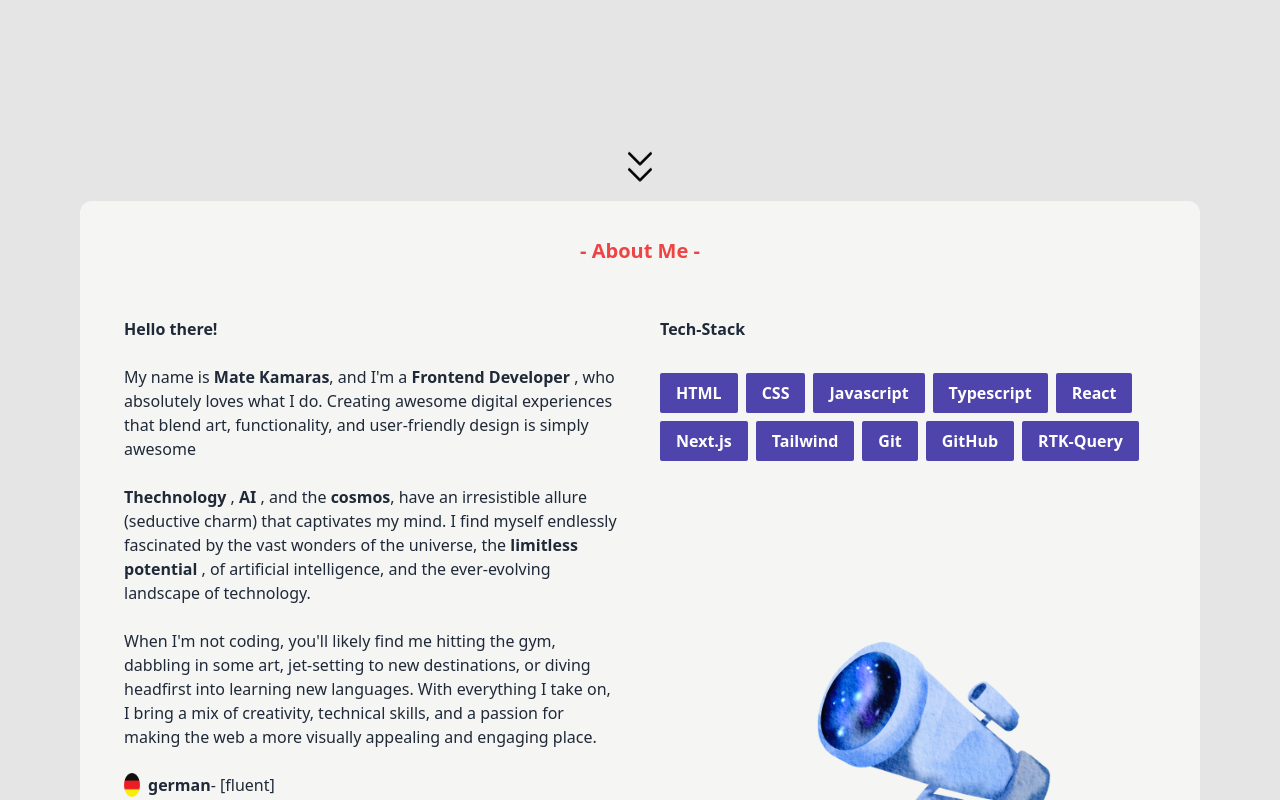
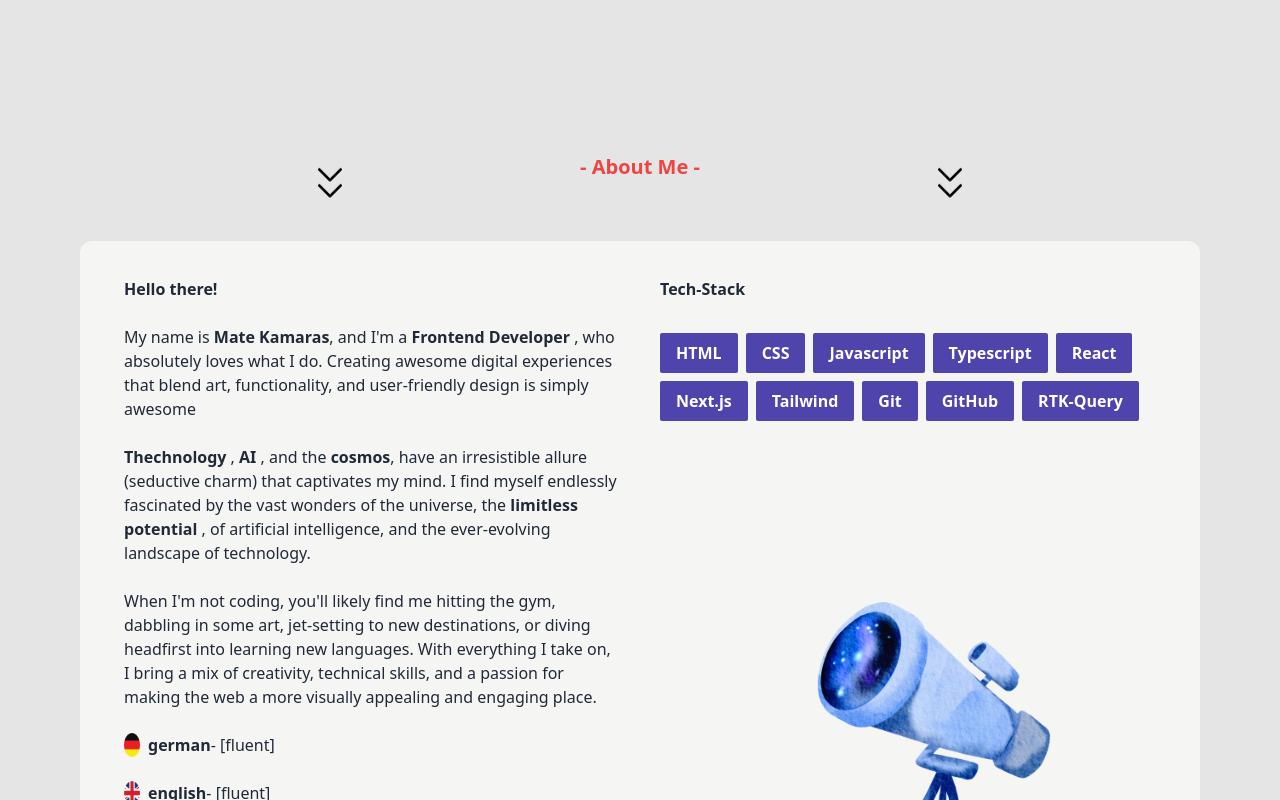
Before and after one commit to Murci2022/MY-PORTFOLIO, a Next.js app: page / in a window 1280 px wide. Shown: the part 920-1720 px from the top of the page. Built offline with nearby package versions, Linux system fonts and the light colour scheme.

Commit message:
changed text color in AboutSec to dark:text-gray-400

```diff
--- a/components/AboutSection.tsx
+++ b/components/AboutSection.tsx
@@ -19,13 +19,16 @@ const skills = [
 const AboutSection = () => {
     /* */
     return (
-        <section id='about' className=' text-center break-normal bg-stone-100  dark:bg-black text-gray-800 dark:text-gray-300 py-3 px-3 rounded-xl'>
-            <div className='my-6 mx-4 pb-6 md:pt-30 md:pb-30'>
-                <h1 className='text-center font-bold text-xl text-red-500'>
-                    - About Me -</h1>
+        <section id='about' className=' text-center break-normal bg-stone-100  dark:bg-black text-gray-800 dark:text-gray-400 py-3 px-3 rounded-xl'>
+            {/* <div>
+                 <h1 className='text-center font-bold text-xl text-red-500'>
+                - About Me -</h1>
 
 
-                <hr className=' w-6 h-1 mx-auto my-4  border-0 rounded'></hr>
+                <hr className=' w-6 h-1 mx-auto my-4  border-0 rounded'></hr></div>*/}
+            <div className='my-2 mx-4 pb-6 md:pt-30 md:pb-30'>
+
+
                 <div className='flex flex-col space-y-10 items-stretch justify-center align-top  md:flex-row md:text-left md:p-4 md:space-y-0 md:space-x-10 '>
                     <div className='md:w-1/2'>
                         <h1 className='text-center text-xl2 font-bold mb-6 md:text-left'>Hello there!</h1>
--- a/components/HeroSection.tsx
+++ b/components/HeroSection.tsx
@@ -19,7 +19,7 @@ const HeroSection = () => {
                 </div> */}
                 {/* BLOCK B */}
                 <div className='
-               text-center md:w-3/5 md:mt-2 md:pl-4 justify-center border-r-2 border-solid border-red-500'>
+               text-center md:w-3/5 md:mt-2 md:pl-4 justify-center md:border-r-2 md:border-solid md:border-red-500'>
                     <div className="my-1 animate-bounce  text-gray-800 dark:text-gray-500">
                         hello konnichiwa szia grüssgott moin,moin!
                     </div>
@@ -61,11 +61,29 @@ const HeroSection = () => {
                     </Link>
 
                 </div>
-                <div className=' flex md:justify-center pt-6  md:w-1/2 md:mt-2'>
+                <div className=' flex md:justify-center pt-10  md:w-1/2 md:mt-2'>
                     <Image className='rounded-md shadow-xl w-auto h-auto' src="/Mate2.png" alt='headshot' width={300} height={300} priority />
                 </div>
             </div>
-            <div className='flex flex-row justify-center  md:mt-40' >
+            <div className='flex flex-col justify-center mb-6 md:mt-40' >
+                <div className='flex justify-evenly '>
+
+                    <Link
+                        to="about"
+                        activeClass="active"
+                        spy={true}
+                        smooth={true}
+                        offset={-100}
+                        duration={500}
+                    >
+                        <RxDoubleArrowDown size={40} className="animate-bounce cursor-pointer mb-6" />
+
+                    </Link>
+                    <div>   <h1 className='text-center font-bold text-xl text-red-500'>
+                        - About Me -</h1>
+
+
+                    </div>
                     <Link
                         to="about"
                         activeClass="active"
@@ -79,6 +97,14 @@ const HeroSection = () => {
                     </Link>
 
                 </div>
+
+
+
+
+
+
+
+            </div>
         </section>
     )
 }
--- a/tailwind.config.js
+++ b/tailwind.config.js
@@ -15,6 +15,7 @@ module.exports = {
 
     extend: {
       colors:{
+        plate:"#20293A",
         dblue:"#0D0E16",
         lblue:"#4E44AC",
         hlblue:"#9EA8FF",
```
Lines whose indentation alone changed are shown as unchanged.
